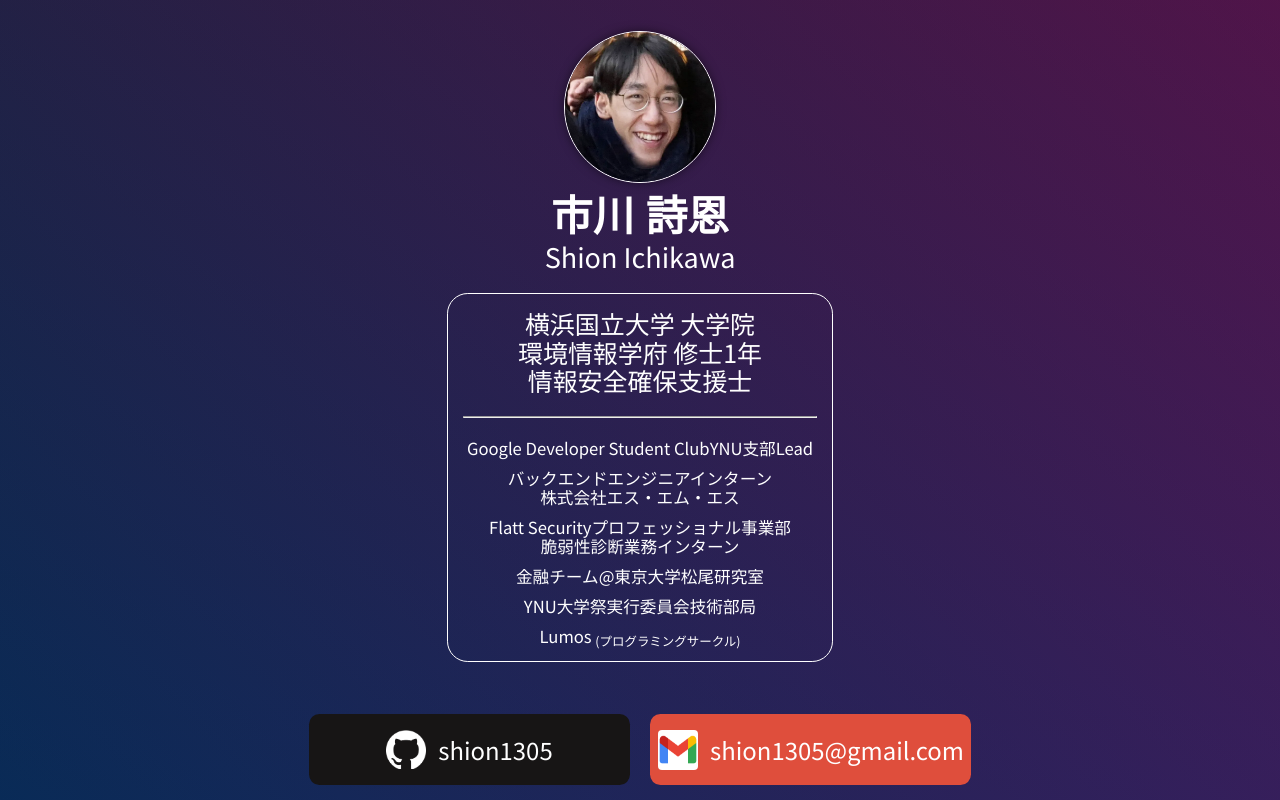
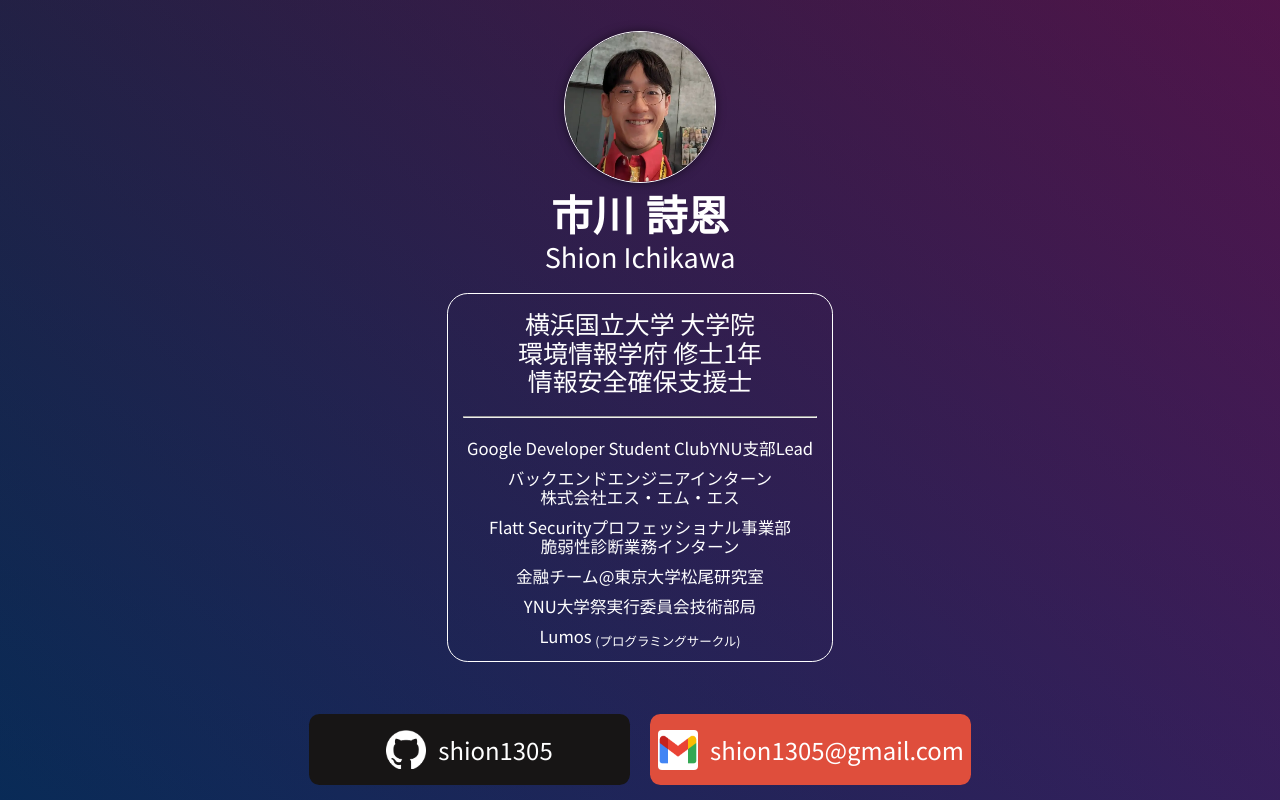
Before and after one commit to Shion1305/shion-project-business-card-frontend, a Nuxt app: page / in a window 1280 px wide. Built offline with nearby package versions, Linux system fonts and the light colour scheme; a web font is replaced by a local one.

Commit message:
🍱 update profile photo

```diff
--- a/components/ProfileImage.vue
+++ b/components/ProfileImage.vue
@@ -2,7 +2,7 @@
 
 <template>
   <img
-    src="@/assets/img/shion-202402.webp"
+    src="@/assets/img/shion-202503.webp"
     alt="Shion's Ski Profile Image"
     class="profile-image"
   />
```
Also changed, not shown: assets/img/shion-202503.webp (added).
